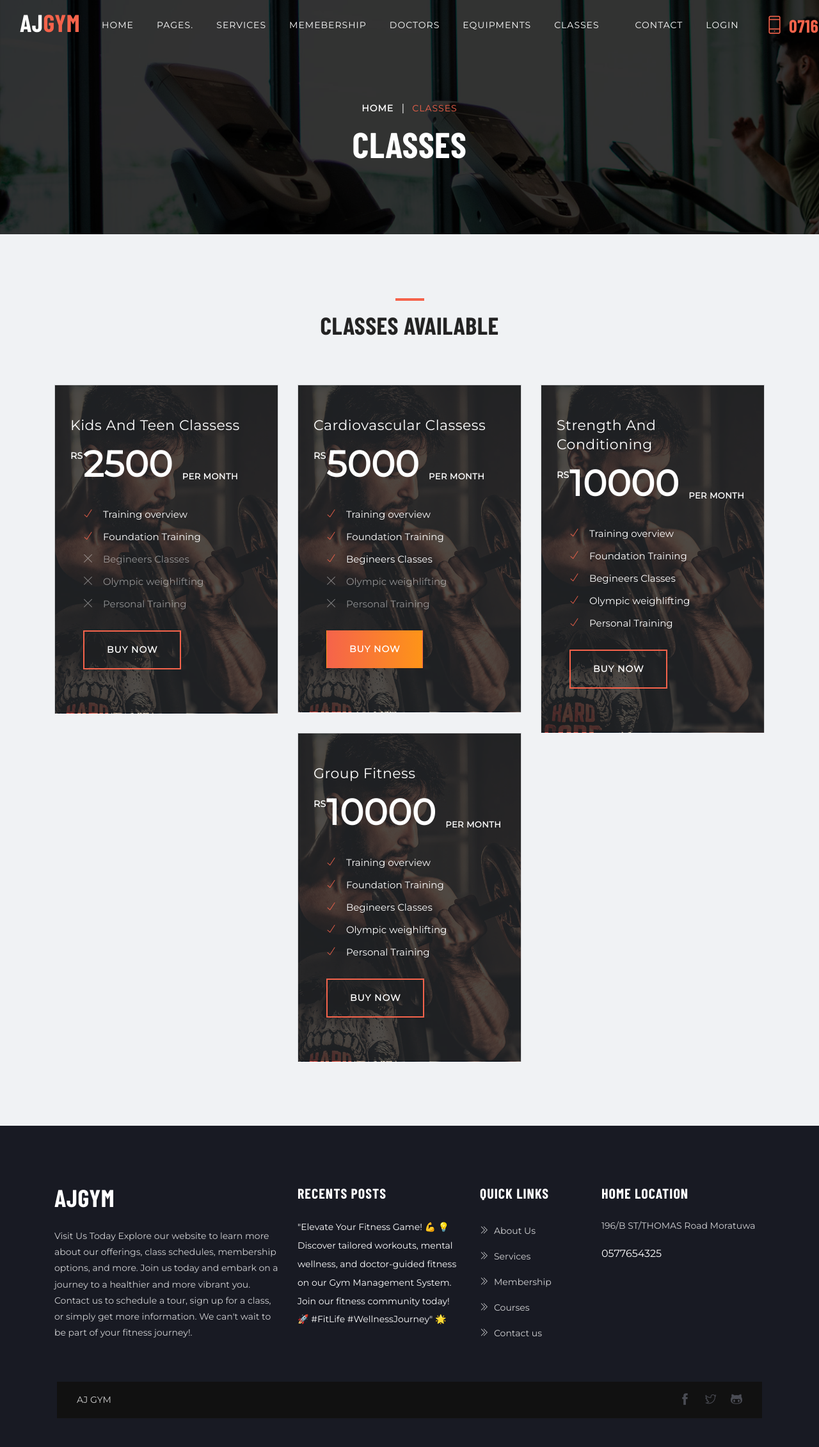
After one commit to WarunaDisanayaka/gym-management-system, a PHP site: page /classes.php in a window 1280 px wide. The commit adds this page. Shown: the whole page at 64% size. Run offline with PHP 8.4, Linux system fonts and the light colour scheme; a stand-in replaces the project's code that opens the database connection; some libraries are stand-ins or nearby versions.

Commit message:
Classes frontend added

```diff
--- /dev/null
+++ b/classes.php
@@ -0,0 +1,251 @@
+<!doctype html>
+
+<!--
+ // WEBSITE: https://themefisher.com
+ // TWITTER: https://twitter.com/themefisher
+ // FACEBOOK: https://www.facebook.com/themefisher
+ // GITHUB: https://github.com/themefisher/
+-->
+
+<html lang="en">
+  <head>
+  <!-- Required meta tags -->
+  <meta charset="utf-8">
+  <meta name="viewport" content="width=device-width, initial-scale=1, shrink-to-fit=no">
+  <meta name="description" content="GYm,fitness,business,company,agency,multipurpose,modern,bootstrap4">
+
+  <meta name="author" content="Themefisher.com">
+
+  <title>AJ GYM</title>
+
+  <!-- bootstrap.min css -->
+  <link rel="stylesheet" href="plugins/bootstrap/css/bootstrap.min.css">
+  <!-- Icofont Css -->
+  <link rel="stylesheet" href="plugins/icofont/icofont.min.css">
+  <!-- Themify Css -->
+  <link rel="stylesheet" href="plugins/themify/css/themify-icons.css">
+  <!-- animate.css -->
+  <link rel="stylesheet" href="plugins/animate-css/animate.css">
+  <!-- Magnify Popup -->
+  <link rel="stylesheet" href="plugins/magnific-popup/dist/magnific-popup.css">
+  <!-- Owl Carousel CSS -->
+  <link rel="stylesheet" href="plugins/slick-carousel/slick/slick.css">
+  <link rel="stylesheet" href="plugins/slick-carousel/slick/slick-theme.css">
+  <!-- Main Stylesheet -->
+  <link rel="stylesheet" href="css/style.css">
+
+</head>
+<body>
+
+<!-- Header Start -->
+<?php
+	include "inc/header.php";
+?>
+
+
+<!-- Header Close -->
+
+<div class="main-wrapper ">
+<section class="page-title bg-2">
+  <div class="container">
+    <div class="row">
+      <div class="col-lg-12 text-center">
+          <ul class="list-inline mb-0">
+            <li class="list-inline-item"><a href="index.html" class="text-sm letter-spacing text-white text-uppercase font-weight-bold">Home</a></li>
+            <li class="list-inline-item"><span class="text-white">|</span></li>
+            <li class="list-inline-item"><a href="#" class="text-color text-uppercase text-sm letter-spacing">Classes</a></li>
+          </ul>
+           <h1 class="text-lg text-white mt-2">Classes </h1>
+      </div>
+    </div>
+  </div>
+</section>
+
+
+
+
+<!-- Section pricing start -->
+<section class="section pricing bg-gray">
+	<div class="container">
+		<div class="row justify-content-center">
+			<div class="col-lg-8 text-center">
+				<div class="section-title">
+					<div class="divider mb-3"></div>
+					<h2>Classes Available</h2>
+				</div>
+			</div>
+		</div>
+		<div class="row justify-content-center">
+			<div class="col-lg-4 col-md-6 mb-4 mb-lg-0">
+				<div class="card rounded-0 px-4 py-5 bg-4">
+					<div class="position-relative">
+						<h4 class="card-title text-white text-capitalize font-weight-normal font-secondary">Kids and teen classess</h4>
+						<h3 class="text-lg text-white font-secondary position-relative  mt-2"><sup class="text-sm position-absolute">Rs</sup>2500   <sub>per month</sub></h3>
+
+	 					<div class="card-body mt-2">
+							<ul class="list-unstyled lh-35 mb-4">
+								<li class="text-white"><i class="ti-check mr-3 text-color "></i>Training overview</li>
+								<li class="text-white"><i class="ti-check mr-3 text-color "></i>Foundation Training</li>
+								<li class="text-white-50"><i class="ti-close mr-3"></i>Begineers Classes</li>
+								<li class="text-white-50"><i class="ti-close mr-3"></i>Olympic weighlifting</li>
+								<li class="text-white-50"><i class="ti-close mr-3"></i>Personal Training</li>
+							</ul>
+							<a href="#" class="btn btn-solid-border text-white">Buy Now</a>
+						</div>
+					</div>
+				</div>
+			</div>
+
+			<div class="col-lg-4 col-md-6 mb-4 mb-lg-0">
+				<div class="card px-4 py-5  rounded-0 bg-4">
+					<div class="position-relative">
+                        <h4 class="card-title text-white text-capitalize font-weight-normal font-secondary">Cardiovascular classess</h4>
+						<h3 class="text-lg font-secondary position-relative mt-2 text-white "><sup class="text-sm position-absolute">Rs</sup>5000 <sub>per month</sub></h3>
+
+	 					<div class="card-body mt-2">
+							<ul class="list-unstyled lh-35 mb-4">
+								<li class="text-white"><i class="ti-check mr-3 text-color "></i>Training overview</li>
+								<li class="text-white"><i class="ti-check mr-3 text-color "></i>Foundation Training</li>
+								<li class="text-white"><i class="ti-check mr-3 text-color "></i>Begineers Classes</li>
+								<li class="text-white-50"><i class="ti-close mr-3"></i>Olympic weighlifting</li>
+								<li class="text-white-50"><i class="ti-close mr-3"></i>Personal Training</li>
+							</ul>
+							<a href="#" class="btn btn-main">Buy Now</a>
+						</div>
+					</div>
+				</div>
+			</div>
+			<div class="col-lg-4 col-md-6 mb-4 mb-lg-0">
+				<div class="card rounded-0 px-4 py-5 bg-4">
+					<div class="position-relative">
+						<h4 class="card-title text-capitalize font-weight-normal font-secondary text-white ">Strength and conditioning</h4>
+						<h3 class="text-lg text-white font-secondary position-relative mt-2"><sup class="text-sm position-absolute">Rs</sup>10000 <sub>per month</sub></h3>
+
+	 					<div class="card-body mt-2">
+							<ul class="list-unstyled lh-35 mb-4">
+								<li class="text-white"><i class="ti-check mr-3 text-color "></i>Training overview</li>
+								<li class="text-white"><i class="ti-check mr-3 text-color "></i>Foundation Training</li>
+								<li class="text-white"><i class="ti-check mr-3 text-color "></i>Begineers Classes</li>
+								<li class="text-white"><i class="ti-check mr-3 text-color "></i>Olympic weighlifting</li>
+								<li class="text-white"><i class="ti-check mr-3 text-color "></i>Personal Training</li>
+							</ul>
+							<a href="#" class="btn btn-solid-border text-white">Buy Now</a>
+						</div>
+					</div>
+				</div>
+			</div>
+            <div class="col-lg-4 col-md-6 mb-4 mb-lg-0">
+				<div class="card rounded-0 px-4 py-5 bg-4">
+					<div class="position-relative">
+						<h4 class="card-title text-capitalize font-weight-normal font-secondary text-white ">Group fitness</h4>
+						<h3 class="text-lg text-white font-secondary position-relative mt-2"><sup class="text-sm position-absolute">Rs</sup>10000 <sub>per month</sub></h3>
+
+	 					<div class="card-body mt-2">
+							<ul class="list-unstyled lh-35 mb-4">
+								<li class="text-white"><i class="ti-check mr-3 text-color "></i>Training overview</li>
+								<li class="text-white"><i class="ti-check mr-3 text-color "></i>Foundation Training</li>
+								<li class="text-white"><i class="ti-check mr-3 text-color "></i>Begineers Classes</li>
+								<li class="text-white"><i class="ti-check mr-3 text-color "></i>Olympic weighlifting</li>
+								<li class="text-white"><i class="ti-check mr-3 text-color "></i>Personal Training</li>
+							</ul>
+							<a href="#" class="btn btn-solid-border text-white">Buy Now</a>
+						</div>
+					</div>
+				</div>
+			</div>
+		</div>
+	</div>
+</section>
+<!-- Section pricing End -->
+
+<!-- footer Start -->
+<footer class="footer bg-black-50">
+	<div class="container">
+		<div class="row">
+			<div class="col-lg-4 col-md-6 mb-5 mb-lg-0">
+				<h2 class="text-white mb-4">AJGym</h2>
+				<p>Visit Us Today
+
+					Explore our website to learn more about our offerings, class schedules, membership options, and more. Join us today and embark on a journey to a healthier and more vibrant you. Contact us to schedule a tour, sign up for a class, or simply get more information. We can't wait to be part of your fitness journey!.</p>
+
+
+			</div>
+
+
+			<div class="col-lg-3 col-md-6 mb-5 mb-lg-0">
+				<div class="footer-widget recent-blog">
+					<h4 class="mb-4 text-white letter-spacing text-uppercase">Recents Posts</h4>
+					<div>
+						<a href=""class="text-white">"Elevate Your Fitness Game! 💪
+
+							💡 Discover tailored workouts, mental wellness, and doctor-guided fitness on our Gym Management System. Join our fitness community today! 🚀 #FitLife #WellnessJourney" 🌟</a>
+						<p class="text-sm mt-2 text-white-50"></p>
+					</div>
+
+				</div>
+			</div>
+			<div class="col-lg-2 col-md-5 mb-5 mb-lg-0">
+				<div class="footer-widget">
+					<h4 class="mb-4 text-white letter-spacing text-uppercase">Quick Links</h4>
+					<ul class="list-unstyled footer-menu lh-40 mb-0">
+						<li><a href="about.html"><i class="ti-angle-double-right mr-2"></i>About Us</a></li>
+						<li><a href="service.html"><i class="ti-angle-double-right mr-2"></i>Services</a></li>
+						<li><a href="pricing.html"><i class="ti-angle-double-right mr-2"></i>Membership</a></li>
+						<li><a href="course.html"><i class="ti-angle-double-right mr-2"></i>Courses</a></li>
+						<li><a href="contact.html"><i class="ti-angle-double-right mr-2"></i>Contact us</a></li>
+					</ul>
+				</div>
+			</div>
+			<div class="col-lg-3 col-md-5">
+				<div class="footer-widget">
+					<h4 class="mb-4 text-white letter-spacing text-uppercase">Home location</h4>
+					<p>196/B ST/THOMAS Road Moratuwa
+		                                            </p>
+					<span class="text-white">0577654325</span>
+
+				</div>
+			</div>
+		</div>
+
+		<div class="row align-items-center mt-5 px-3 bg-black mx-1">
+			<div class="col-lg-4">
+				<p class="text-white mt-3">AJ GYM<a href="https://themefisher.com/" class="text-color"></a></p>
+			</div>
+			<div class="col-lg-6 ml-auto text-right">
+				<ul class="list-inline mb-0 footer-socials">
+					<li class="list-inline-item"><a href=""><i class="ti-facebook"></i></a></li>
+					<li class="list-inline-item"><a href=""><i class="ti-twitter"></i></a></li>
+					<li class="list-inline-item"><a href=""><i class="ti-github"></i></a></li>
+					<!--OUR ONES-->
+				</ul>
+			</div>
+		</div>
+	</div>
+</footer>
+   </div>
+
+   <!--
+    Essential Scripts
+    =====================================-->
+
+
+   <!-- Main jQuery -->
+   <script src="plugins/jquery/jquery.js"></script>
+   <!-- Bootstrap 4.3.1 -->
+   <script src="plugins/bootstrap/js/bootstrap.min.js"></script>
+   <!-- Slick Slider -->
+   <script src="plugins/slick-carousel/slick/slick.min.js"></script>
+   <!--  Magnific Popup-->
+   <script src="plugins/magnific-popup/dist/jquery.magnific-popup.min.js"></script>
+   <!-- Form Validator -->
+   <script src="http://cdnjs.cloudflare.com/ajax/libs/jquery.form/3.32/jquery.form.js"></script>
+   <script src="http://cdnjs.cloudflare.com/ajax/libs/jquery-validate/1.11.1/jquery.validate.min.js"></script>
+   <!-- Google Map -->
+   <script src="https://maps.googleapis.com/maps/api/js?key=AIzaSyBu5nZKbeK-WHQ70oqOWo-_4VmwOwKP9YQ"></script>
+   <script src="plugins/google-map/gmap.js"></script>
+
+   <script src="js/script.js"></script>
+
+   </body>
+
+   </html>
--- a/inc/header.php
+++ b/inc/header.php
@@ -26,6 +26,8 @@
 				<li class="nav-item"><a class="nav-link" href="pricing.php">Memebership</a></li>
 				<li class="nav-item"><a class="nav-link" href="doctors.php">Doctors</a></li>
 				<li class="nav-item"><a class="nav-link" href="products.php">Equipments</a></li>
+				<li class="nav-item"><a class="nav-link" href="classes.php">Classes</a></li>
+
 
 				<li class="nav-item dropdown">
 
```
